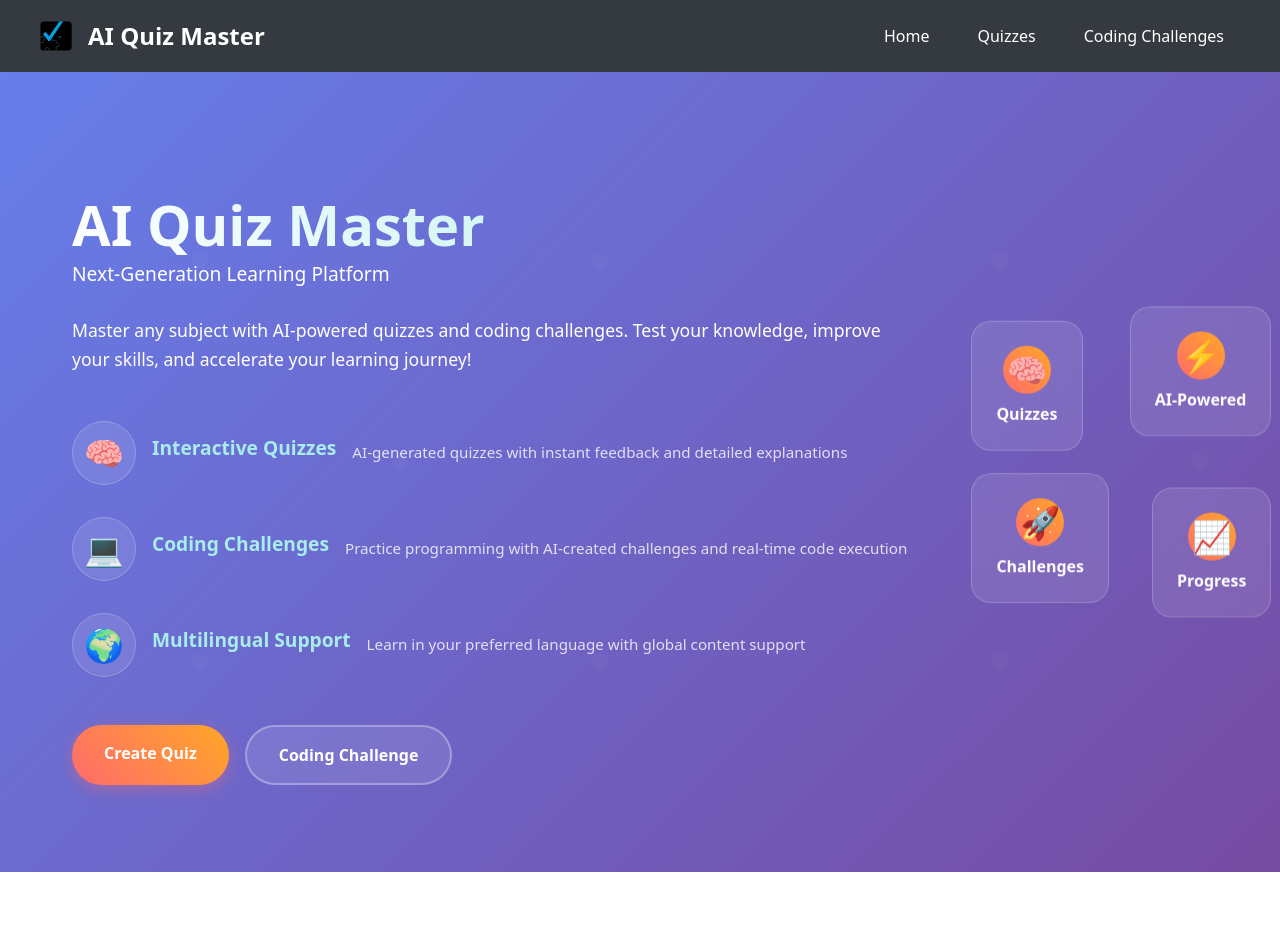
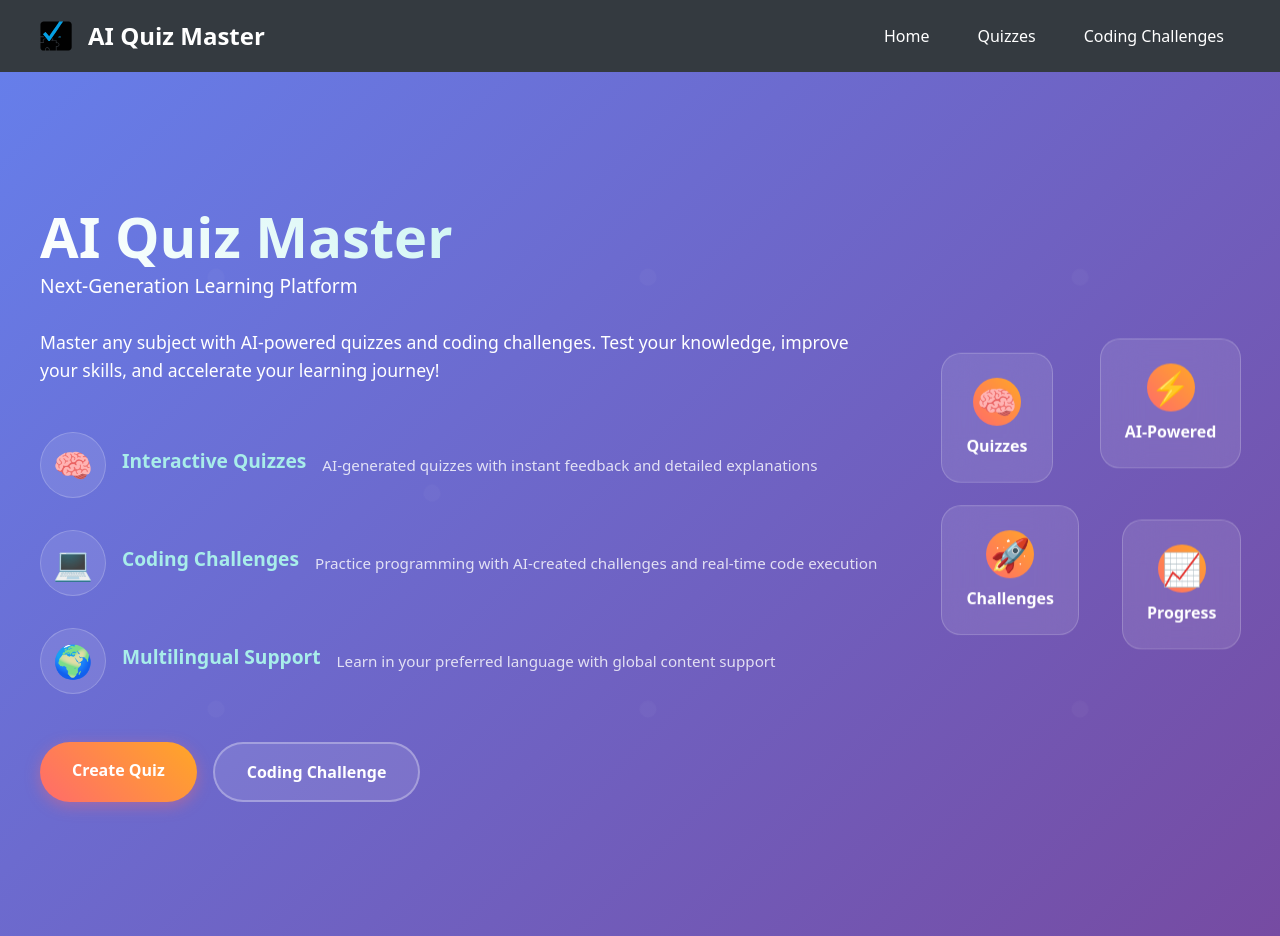
Before and after one commit to IliyaBrook/AI_QUIZ_MASTER, a React (Vite) app: page / in a window 1280 px wide. Before the commit the page ends 872 px from the top, so only its background shows below. Built offline with nearby package versions, Linux system fonts and the light colour scheme; no server answers.

Commit message:
refactoring

```diff
--- /dev/null
+++ b/src/_globals.scss
@@ -0,0 +1,14 @@
+// Variables
+$main-bg-color: #764ba2;
+$primary-color: #646cff;
+$primary-hover: #535bf2;
+$light-primary-hover: #747bff;
+$background-dark: #242424;
+$background-light: #ffffff;
+$text-dark: rgba(255, 255, 255, 0.87);
+$text-light: #213547;
+$button-bg-dark: #1a1a1a;
+$button-bg-light: #f9f9f9;
+@mixin height {
+  min-height: calc(100vh - 80px);
+}
--- a/src/components/Button/Button.module.scss
+++ b/src/components/Button/Button.module.scss
@@ -1,3 +1,5 @@
+@use '../../_globals.scss' as *;
+
 .button {
   color: white;
   border: none;
@@ -23,8 +25,7 @@
 }
 
 .primary {
-  background: linear-gradient(135deg, #667eea 0%, #764ba2 100%);
-
+  background: linear-gradient(135deg, #667eea 0%, $main-bg-color 100%);
   &:hover:not(:disabled) {
     box-shadow: 0 5px 15px rgba(102, 126, 234, 0.4);
   }
--- a/src/components/CodeEditor/CodeEditor.scss
+++ b/src/components/CodeEditor/CodeEditor.scss
@@ -1,3 +1,5 @@
+@use '../../_globals.scss' as *;
+
 .code-editor-container {
   padding: 10px 0;
   border: 1px solid #e0e0e0;
@@ -9,6 +11,6 @@
 }
 
 .code-editor-container.light {
-  background-color: #ffffff;
+  background-color: $background-light;
   border: 1px solid #d1d5db;
 }
--- a/src/components/Layout/Layout.module.scss
+++ b/src/components/Layout/Layout.module.scss
@@ -1,3 +1,5 @@
+@use '../../_globals.scss' as *;
+
 .layout {
   min-height: 100vh;
   background-color: #f5f5f5;
@@ -7,7 +9,7 @@
   .main {
     flex: 1;
     margin: 0 auto;
-    background-color: #ffffff;
+    background: linear-gradient(135deg, #667eea 0%, $main-bg-color 100%);
     width: 100%;
     min-height: calc(100vh - 80px);
   }
--- a/src/components/Layout/Layout.tsx
+++ b/src/components/Layout/Layout.tsx
@@ -6,9 +6,9 @@ import styles from './Layout.module.scss';
 
 export function Layout() {
   return (
-    <div className={styles['layout']}>
+    <div className={styles.layout}>
       <Navbar />
-      <main className={styles['main']}>
+      <main className={styles.main}>
         <Outlet />
       </main>
     </div>
--- a/src/components/Navbar/Navbar.module.scss
+++ b/src/components/Navbar/Navbar.module.scss
@@ -1,3 +1,5 @@
+@use '../../_globals.scss' as *;
+
 .navbar {
   background-color: #343a40;
   padding: 1rem 2rem;
@@ -20,7 +22,7 @@
       .logo {
         font-size: 1.5rem;
         font-weight: bold;
-        color: #ffffff;
+        color: $background-light;
         text-decoration: none;
         transition: color 0.2s ease;
 
@@ -34,7 +36,7 @@
       gap: 1rem;
 
       .navLink {
-        color: #ffffff;
+        color: $background-light;
         text-decoration: none;
         padding: 0.5rem 1rem;
         border-radius: 4px;
--- a/src/data/codeGenTestData.ts
+++ b/src/data/codeGenTestData.ts
@@ -10,14 +10,14 @@ export const useChallengePlaygroundData: IUseChallengePlaygroundData = {
   showSolution: true,
   showHints: true,
   challenge: {
-    title: 'Перебор Массивов',
+    title: 'Array Iteration',
     description:
-      'Реализуйте функцию, которая перебирает элементы массива и выполняет определенные действия с каждым из них.',
-    language: 'ru',
+      'Implement a function that iterates through array elements and performs certain actions with each of them.',
+    language: 'en',
     programmingLanguage: 'javascript',
     difficulty: 'medium',
     initialCode:
-      "function processArray(arr) {\n    // ваш код здесь\n}\n\nconsole.log('Test case 1:', processArray([1, 2, 3]));\n// Expected output: [result1, result2, result3]\n\nconsole.log('Test case 2:', processArray(['a', 'b']));\n// Expected output: ['resultA', 'resultB']\n\nconsole.log('Test case 3:', processArray([]));\n// Expected output: []",
+      "function processArray(arr) {\n    // your code here\n}\n\nconsole.log('Test case 1:', processArray([1, 2, 3]));\n// Expected output: [result1, result2, result3]\n\nconsole.log('Test case 2:', processArray(['a', 'b']));\n// Expected output: ['resultA', 'resultB']\n\nconsole.log('Test case 3:', processArray([]));\n// Expected output: []",
     solution:
       'function processArray(arr) {\n    let result = [];\n    for (let i = 0; i < arr.length; i++) {\n        result.push(i * 2);\n    }\n    return result;\n}',
     testCases: [
@@ -35,15 +35,15 @@ export const useChallengePlaygroundData: IUseChallengePlaygroundData = {
       },
     ],
     hints: [
-      'Попробуйте использовать цикл for для перебора массива.',
-      'Не забудьте вернуть результат из функции.',
+      'Try using a for loop to iterate through the array.',
+      "Don't forget to return the result from the function.",
     ],
   },
 };
 
 export const userCode = `
 user code: function processArray(arr) {
-    // ваш код здесь
+    // your code here
 }
 
 console.log('Test case 1:', processArray([1, 2, 3]));
--- a/src/index.scss
+++ b/src/index.scss
@@ -1,13 +1,4 @@
-// Variables
-$primary-color: #646cff;
-$primary-hover: #535bf2;
-$light-primary-hover: #747bff;
-$background-dark: #242424;
-$background-light: #ffffff;
-$text-dark: rgba(255, 255, 255, 0.87);
-$text-light: #213547;
-$button-bg-dark: #1a1a1a;
-$button-bg-light: #f9f9f9;
+@use './_globals.scss' as *;
 
 // Root styles
 :root {
@@ -41,16 +32,21 @@ body {
   margin: 0;
   min-width: 320px;
   min-height: 100vh;
-
-  // Remove centering for our router layout
-  // display: flex;
-  // place-items: center;
 }
 
 // Typography
 h1 {
   font-size: 3.2em;
   line-height: 1.1;
+}
+
+h1,
+h2,
+h3,
+h4,
+h5,
+h6 {
+  margin: 0;
 }
 
 h2 {
@@ -66,7 +62,7 @@ h3 {
 h4 {
   font-size: 1.4em;
   line-height: 1.4;
-}
+  k
 
 // Button styles
 button {
@@ -121,3 +117,4 @@ ol {
       background-color: $button-bg-light;
     }
   }
+}
--- a/src/pages/codingChallenges/ChallengePlayground/challengePlayground.module.scss
+++ b/src/pages/codingChallenges/ChallengePlayground/challengePlayground.module.scss
@@ -1,7 +1,6 @@
 .challengePlayground {
   text-align: center;
   font-family: 'Segoe UI', Tahoma, Geneva, Verdana, sans-serif;
-  background: linear-gradient(135deg, #667eea 0%, #764ba2 100%);
   min-height: 100vh;
   padding: 20px;
   display: flex;
--- a/src/pages/codingChallenges/codingChallenges.module.scss
+++ b/src/pages/codingChallenges/codingChallenges.module.scss
@@ -1,7 +1,8 @@
+@use '../../_globals.scss' as *;
+
 .challengeContainer {
   text-align: center;
   font-family: 'Segoe UI', Tahoma, Geneva, Verdana, sans-serif;
-  background: linear-gradient(135deg, #667eea 0%, #764ba2 100%);
   min-height: 100vh;
   padding: 20px;
   display: flex;
--- a/src/pages/home/Home.module.scss
+++ b/src/pages/home/Home.module.scss
@@ -1,6 +1,7 @@
+@use '../../_globals.scss' as *;
+
 .home {
-  min-height: 100vh;
-  background: linear-gradient(135deg, #667eea 0%, #764ba2 100%);
+  @include height;
   position: relative;
   overflow: hidden;
 
--- a/src/pages/quizzes/Quizzes.module.scss
+++ b/src/pages/quizzes/Quizzes.module.scss
@@ -1,13 +1,14 @@
+@use '../../_globals.scss' as *;
+
 .quizContainer {
+  @include height;
   text-align: center;
   font-family: 'Segoe UI', Tahoma, Geneva, Verdana, sans-serif;
-  background: linear-gradient(135deg, #667eea 0%, #764ba2 100%);
-  min-height: 100vh;
   padding: 20px;
   display: flex;
   flex-direction: column;
   align-items: center;
-  justify-content: flex-start;
+  justify-content: center;
 
   h1 {
     color: white;
```
Lines whose indentation alone changed are shown as unchanged.
